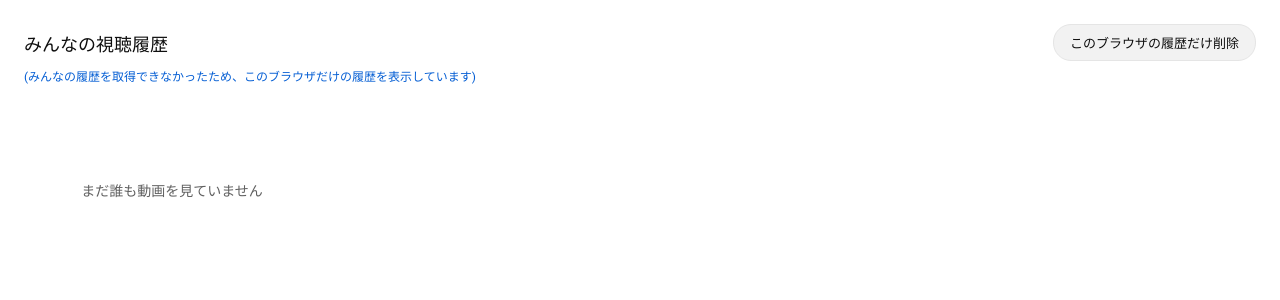
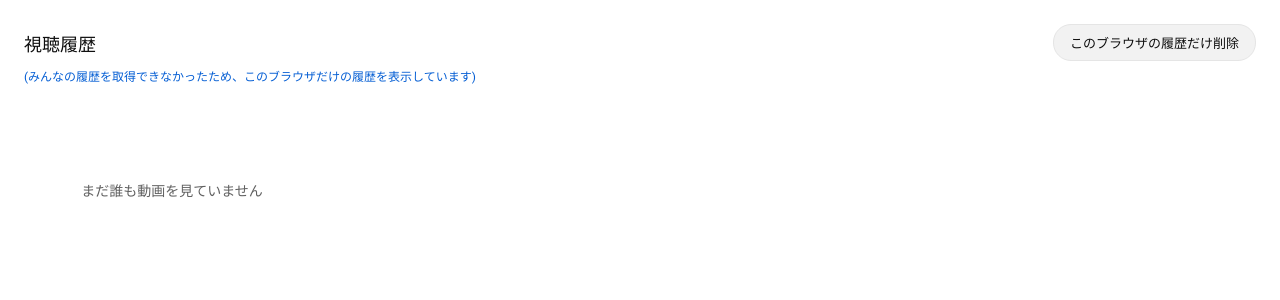
Before and after one commit to fipdusjock/yuzutube-, a Python web app: template templates/history.html in a window 1280 px wide. Shown: the part 56-356 px from the top of the page. Run offline with Jinja, Linux system fonts and the light colour scheme; the template is opened without the code that fills it: most values are stand-ins (such as "Sample title", 1, 10 or a date in 2020).

Commit message:
Update title and heading in history.html

```diff
--- a/templates/history.html
+++ b/templates/history.html
@@ -1,9 +1,9 @@
 {% extends "base.html" %}
-{% block title %}みんなの視聴履歴 - {{ site_name }}{% endblock %}
+{% block title %}視聴履歴 - {{ site_name }}{% endblock %}
 {% block page_id %}history{% endblock %}
 {% block content %}
 <div style="display:flex; align-items:center; justify-content:space-between; margin-bottom:6px;">
-  <h1 class="section-title" style="margin:0;">みんなの視聴履歴</h1>
+  <h1 class="section-title" style="margin:0;">視聴履歴</h1>
   <button id="clearHistoryBtn" class="secondary-btn">履歴を削除</button>
 </div>
 <div class="history-sync-note" id="historySyncNote"></div>
```
